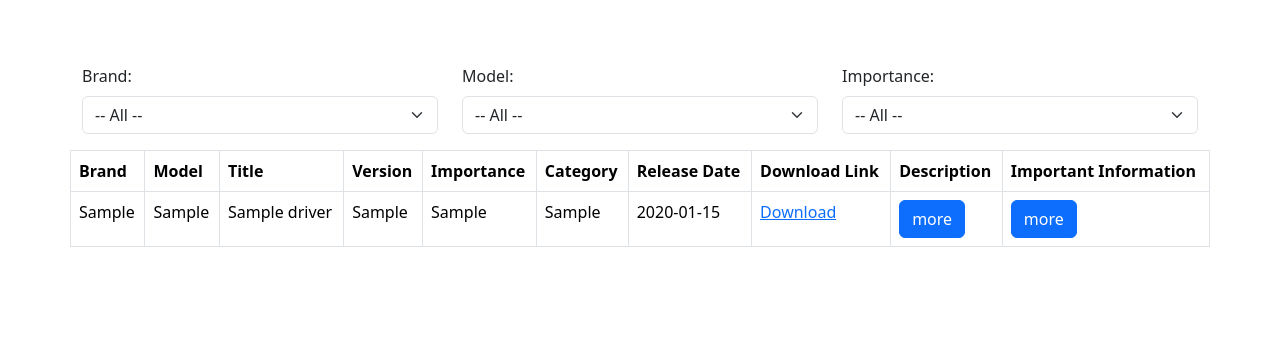
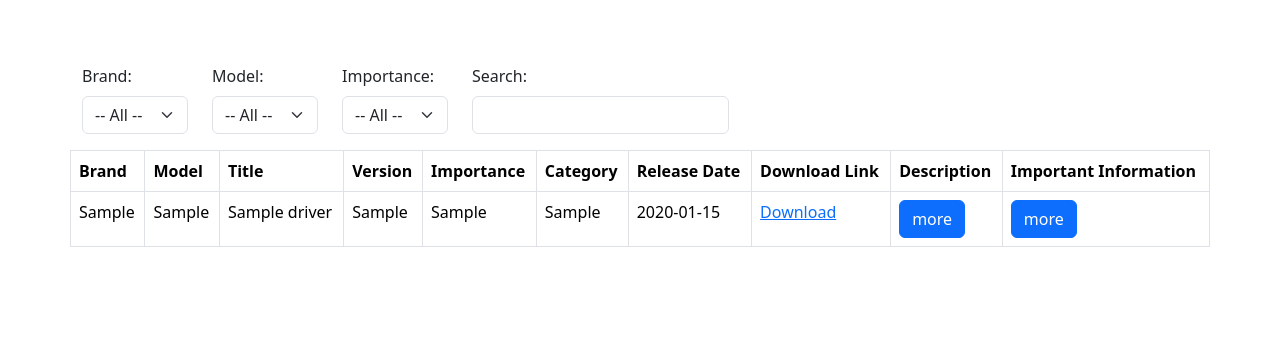
Before and after one commit to ChiaYu-Chiang/firmware-update-checker, a Flask app: page / in a window 1280 px wide. Shown: the part 56-420 px from the top of the page. Run offline with Flask 2, Linux system fonts and the light colour scheme; tables that the repository leaves empty hold one stand-in row (values such as "Sample post"); some libraries are stand-ins or nearby versions.

Commit message:
add search field to search title/description/important information

```diff
--- a/app.py
+++ b/app.py
@@ -1,6 +1,6 @@
 from flask import Flask, render_template, request
 from flask_bootstrap import Bootstrap5
-from sqlalchemy import create_engine, and_
+from sqlalchemy import create_engine, and_, or_
 from sqlalchemy.orm import sessionmaker
 from sqlalchemy.sql.expression import func
 from brands.databases.database import Driver
@@ -18,6 +18,7 @@ def index():
     # 取得篩選條件
     brand = request.args.get("brand", default="", type=str)
     model = request.args.get("model", default="", type=str)
+    search = request.args.get("search", default="", type=str)
     importance = request.args.get("importance", default="", type=str)
 
     # 建立資料庫session
@@ -40,6 +41,16 @@ def index():
             query = query.filter(Driver.importance == None)
         else:
             query = query.filter(Driver.importance == importance)
+
+    # 篩選標題、描述、重要資訊
+    if search:
+        query = query.filter(
+            or_(
+                Driver.title.ilike(f"%{search}%"),
+                Driver.description.ilike(f"%{search}%"),
+                Driver.important_information.ilike(f"%{search}%"),
+            )
+        )
 
     # 取得結果
     drivers = query.all()
@@ -66,6 +77,7 @@ def index():
         brand=brand,
         model=model,
         importance=importance,
+        search=search,
     )
 
 
--- a/brands/show_juniper.py
+++ b/brands/show_juniper.py
@@ -6,7 +6,7 @@ def show_model(model, url_model):
 
     # 設定 webdriver 參數
     options = Options()
-    options.add_experimental_option('excludeSwitches', ['enable-logging'])
+    options.add_experimental_option("excludeSwitches", ["enable-logging"])
     options.add_argument("headless")
     options.add_argument("window-size=1920,1080")
 
--- /dev/null
+++ b/static/data_filter.js
@@ -0,0 +1,82 @@
+$(document).ready(function () {
+    // 過濾型號選單
+    $('#brand, #model, #importance').change(function () {
+        var brand = $('#brand').val();
+        var model = $('#model').val();
+        var importance = $('#importance').val();
+        var url = '/';
+        if (brand) {
+            url += '?brand=' + encodeURIComponent(brand);
+        }
+        if (model) {
+            url += (brand ? '&' : '?') + 'model=' + encodeURIComponent(model);
+        }
+        if (importance) {
+            url += (brand || model ? '&' : '?') + 'importance=' + encodeURIComponent(importance);
+        }
+        $.get(url, function (data) {
+            $('#drivers-table').html($(data).find('#drivers-table').html());
+        });
+    });
+});
+
+$(function () {
+    // 當品牌選單改變時，過濾型號選單
+    $("#brand").change(function () {
+        var brand = $(this).val();
+        if (brand === "All") {
+            $("#model option").show();
+        } else {
+            $("#model option").hide();
+            $("#model option[value='']").show();
+            $("#model option[data-brand='" + brand + "']").show();
+        };
+    });
+});
+
+var sortDirection = 1;
+// 排序表格
+function sortTable(columnIndex) {
+    var table, rows, switching, i, x, y, shouldSwitch;
+    table = document.getElementsByTagName("table")[0];
+    switching = true;
+    while (switching) {
+        switching = false;
+        rows = table.getElementsByTagName("tr");
+        for (i = 1; i < (rows.length - 1); i++) {
+            shouldSwitch = false;
+            x = rows[i].getElementsByTagName("td")[columnIndex];
+            y = rows[i + 1].getElementsByTagName("td")[columnIndex];
+            if (sortDirection == 1) {
+                if (x.innerHTML.toLowerCase() > y.innerHTML.toLowerCase()) {
+                    shouldSwitch = true;
+                    break;
+                }
+            } else {
+                if (x.innerHTML.toLowerCase() < y.innerHTML.toLowerCase()) {
+                    shouldSwitch = true;
+                    break;
+                }
+            }
+        }
+        if (shouldSwitch) {
+            rows[i].parentNode.insertBefore(rows[i + 1], rows[i]);
+            switching = true;
+        }
+    }
+    sortDirection = 1 - sortDirection; // 切換排序方向
+}
+
+$(function () {
+    var delayTimer;
+    $('#search-input').on('input', function () {
+        clearTimeout(delayTimer);
+        var search = $(this).val();
+        delayTimer = setTimeout(function () {
+            // 發起帶有 search 參數的 GET 請求
+            $.get('/', { 'search': search }, function (data) {
+                $('#drivers-table').html($(data).find('#drivers-table').html());
+            });
+        }, 750);
+    });
+});
--- a/templates/index.html
+++ b/templates/index.html
@@ -6,9 +6,9 @@
 
 {% block content %}
 <div class="container py-5">
-  <div class="col">
+  <div class="col-auto">
     <div class="row mb-3">
-      <div class="col">
+      <div class="col-auto">
         <label for="brand" class="form-label">Brand:</label>
         <select class="form-select" name="brand" id="brand">
           <option value="All" {% if not brand %}selected{% endif %}>-- All --</option>
@@ -17,7 +17,7 @@
           {% endfor %}
         </select>
       </div>
-      <div class="col">
+      <div class="col-auto">
         <label for="model" class="form-label">Model:</label>
         <select class="form-select" name="model" id="model">
           <option value="" {% if not model %}selected{% endif %} data-brand="All">-- All --</option>
@@ -30,7 +30,7 @@
           {% endfor %}
         </select>
       </div>
-      <div class="col">
+      <div class="col-auto">
         <label for="importance" class="form-label">Importance:</label>
         <select class="form-select" name="importance" id="importance">
           <option value="" {% if not importance %}selected{% endif %}>-- All --</option>
@@ -40,6 +40,12 @@
           {% endfor %}
         </select>
       </div>
+
+      <div class="col-auto">
+        <label for="search-input" class="form-label">Search:</label>
+        <input type="text" class="form-control" id="search-input">
+      </div>
+
     </div>
     <div class="row table-responsive">
       <table class="table table-bordered">
@@ -60,8 +66,8 @@
         <tbody class="text-break" id="drivers-table">
           {% for driver in drivers %}
           <tr>
-            <td>{{ driver.brand }}</td>
-            <td>{{ driver.model }}</td>
+            <td class="text-nowrap">{{ driver.brand }}</td>
+            <td class="text-nowrap">{{ driver.model }}</td>
             <td>{{ driver.title }}</td>
             <td>{{ driver.version }}</td>
             <td>{{ driver.importance }}</td>
@@ -103,76 +109,5 @@
 {% block scripts %}
 {{ super() }}
 <script src="https://cdnjs.cloudflare.com/ajax/libs/jquery/3.6.0/jquery.min.js"></script>
-<script>
-  $(document).ready(function () {
-    // 過濾型號選單
-    $('#brand, #model, #importance').change(function () {
-      var brand = $('#brand').val();
-      var model = $('#model').val();
-      var importance = $('#importance').val();
-      var url = '/';
-      if (brand) {
-        url += '?brand=' + encodeURIComponent(brand);
-      }
-      if (model) {
-        url += (brand ? '&' : '?') + 'model=' + encodeURIComponent(model);
-      }
-      if (importance) {
-        url += (brand || model ? '&' : '?') + 'importance=' + encodeURIComponent(importance);
-      }
-      $.get(url, function (data) {
-        $('#drivers-table').html($(data).find('#drivers-table').html());
-      });
-    });
-  });
-</script>
-<script>
-  $(function () {
-    // 當品牌選單改變時，過濾型號選單
-    $("#brand").change(function () {
-      var brand = $(this).val();
-      if (brand === "All") {
-        $("#model option").show();
-      } else {
-        $("#model option").hide();
-        $("#model option[value='']").show();
-        $("#model option[data-brand='" + brand + "']").show();
-      };
-    });
-  });
-</script>
-<script>
-  var sortDirection = 1;
-  // 排序表格
-  function sortTable(columnIndex) {
-    var table, rows, switching, i, x, y, shouldSwitch;
-    table = document.getElementsByTagName("table")[0];
-    switching = true;
-    while (switching) {
-      switching = false;
-      rows = table.getElementsByTagName("tr");
-      for (i = 1; i < (rows.length - 1); i++) {
-        shouldSwitch = false;
-        x = rows[i].getElementsByTagName("td")[columnIndex];
-        y = rows[i + 1].getElementsByTagName("td")[columnIndex];
-        if (sortDirection == 1) {
-          if (x.innerHTML.toLowerCase() > y.innerHTML.toLowerCase()) {
-            shouldSwitch = true;
-            break;
-          }
-        } else {
-          if (x.innerHTML.toLowerCase() < y.innerHTML.toLowerCase()) {
-            shouldSwitch = true;
-            break;
-          }
-        }
-      }
-      if (shouldSwitch) {
-        rows[i].parentNode.insertBefore(rows[i + 1], rows[i]);
-        switching = true;
-      }
-    }
-    sortDirection = 1 - sortDirection; // 切換排序方向
-  }
-</script>
+<script src="{{ url_for('static', filename='data_filter.js') }}"></script>
 {% endblock %}
```
